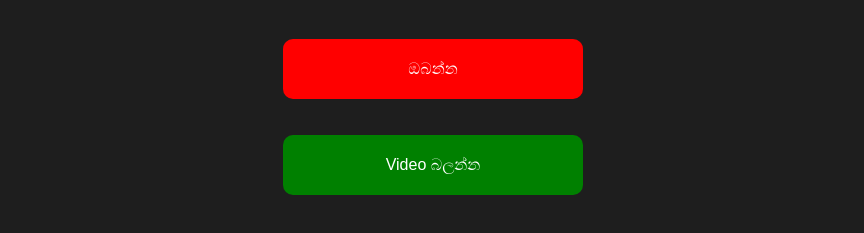
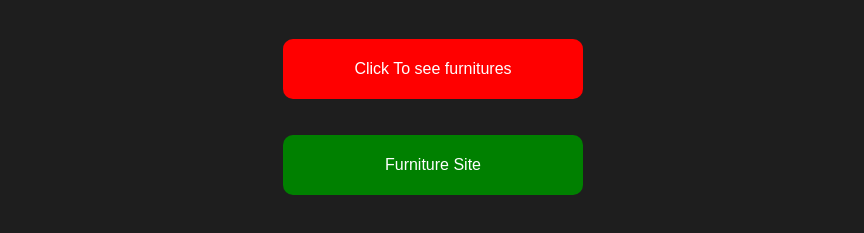
Before and after one commit to asii2020/sl-video, a plain HTML site: page index.html in a window 1280 px wide. Shown: the part 211-444 px from the top of the page, without its empty margins (207-1071 px from the left). Drawn offline with Linux system fonts and the light colour scheme; a script that the page names is missing.

Commit message:
Update index.html

```diff
--- a/index.html
+++ b/index.html
@@ -17,8 +17,8 @@
         The red button does not work if you press the green button without being on the page for 20 seconds <br><br>
     </span></p>
 
-    <button id="redButton" class="btnRed2" style="-webkit-text-size-adjust: auto; background-color: red; border-radius: 10px; color: white; display: block; font-size: 16px; height: 60px; margin: 0px auto; width: 300px;">ඔබන්න</button><br><br>
-    <button id="greenButton" disabled class="btnGreen2" style="-webkit-text-size-adjust: auto; background-color: green; border-radius: 10px; color: white; display: block; font-size: 16px; height: 60px; margin: 0px auto; width: 300px;">Video බලන්න</button>
+    <button id="redButton" class="btnRed2" style="-webkit-text-size-adjust: auto; background-color: red; border-radius: 10px; color: white; display: block; font-size: 16px; height: 60px; margin: 0px auto; width: 300px;">Click To see furnitures</button><br><br>
+    <button id="greenButton" disabled class="btnGreen2" style="-webkit-text-size-adjust: auto; background-color: green; border-radius: 10px; color: white; display: block; font-size: 16px; height: 60px; margin: 0px auto; width: 300px;">Furniture Site</button>
 
     <!-- Include the original script -->
     <script src="scripts.js"></script>
```
